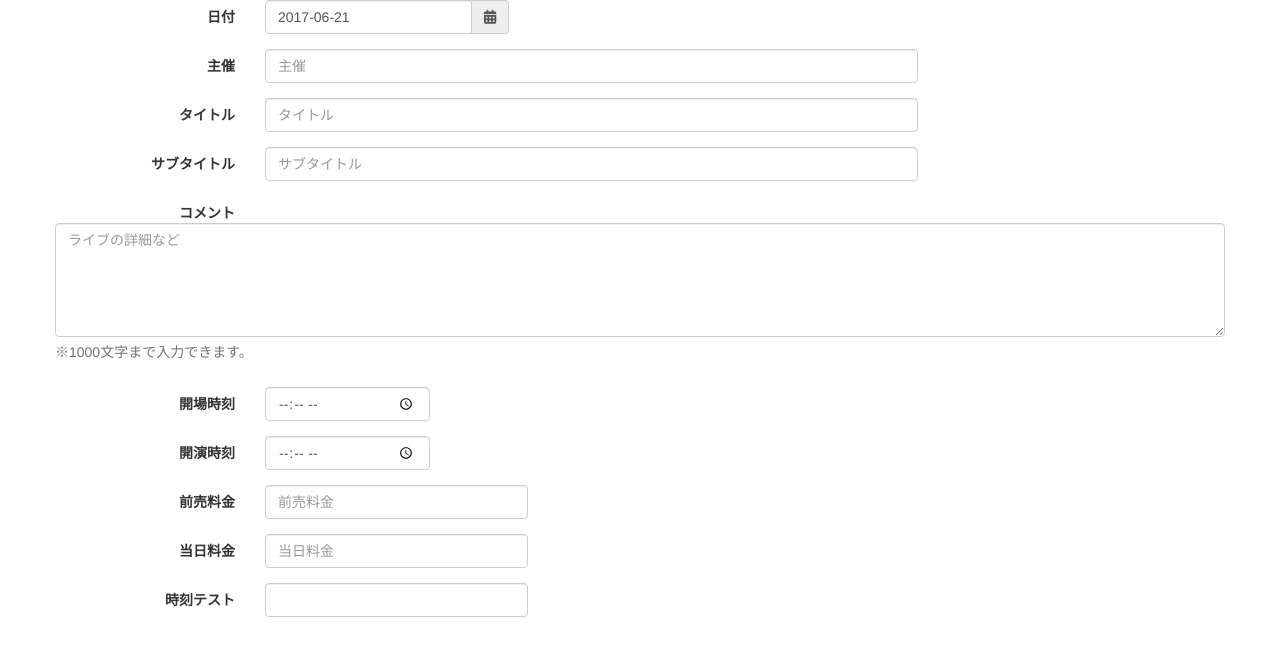
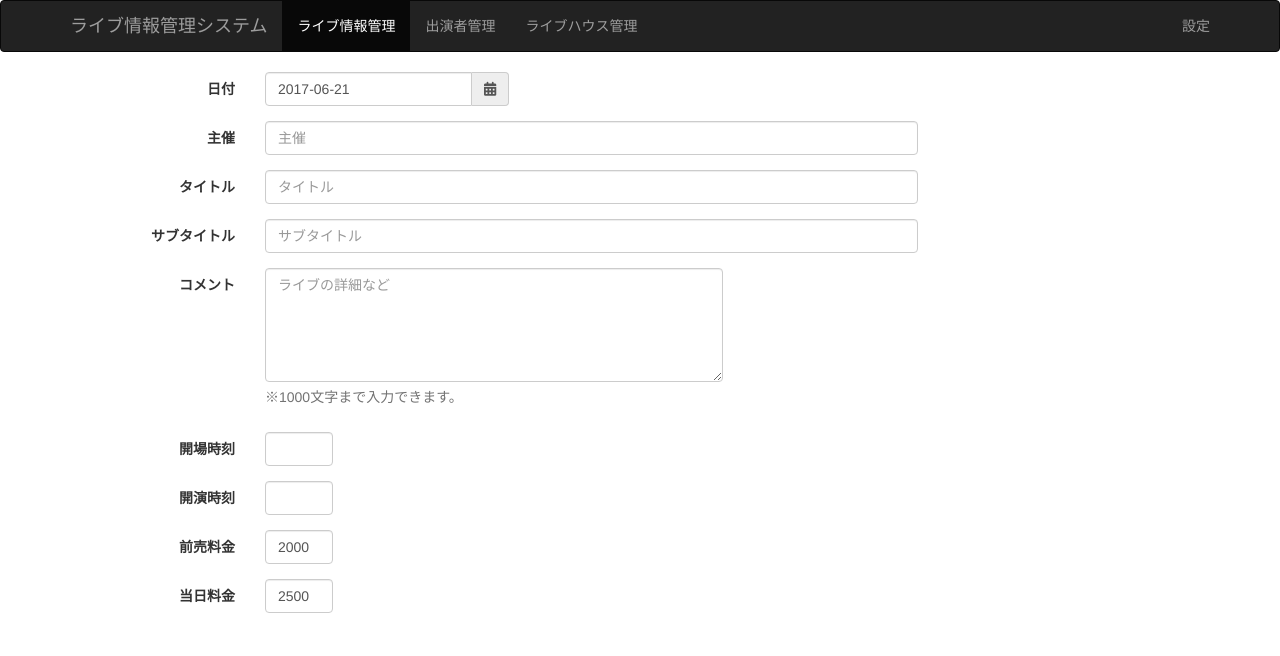
Before and after one commit to cohyou/bootstrap_practice, a plain HTML site: page live_info_edit.html in a window 1280 px wide. Drawn offline with nearby package versions, Linux system fonts and the light colour scheme.

Commit message:
change for live_info

```diff
--- a/live_info_edit.html
+++ b/live_info_edit.html
@@ -6,10 +6,29 @@
   <meta name="viewport" content="width=device-width, initial-scale=1.0">
   <link rel="stylesheet" href="https://maxcdn.bootstrapcdn.com/bootstrap/3.3.7/css/bootstrap.min.css" >
   <link rel="stylesheet" href="bootstrap-datepicker/dist/css/bootstrap-datepicker.min.css">
-  <link rel="stylesheet" href="jqeury-timepicker/jquery.timepicker.css">
+  <link rel="stylesheet" href="jquery-timepicker/jquery.timepicker.css">
   <title>title</title>
 </head>
 <body>
+  <nav class="navbar navbar-inverse" role="navigation">
+    <div class="container">
+      <div class="navbar-header">
+        <a class="navbar-brand" href="#">ライブ情報管理システム</a>
+      </div>
+
+      <ul class="nav navbar-nav navbar-left">
+        <li class="active"><a href="#">ライブ情報管理</a></li>
+        <li><a href="#">出演者管理</a></li>
+        <li><a href="#">ライブハウス管理</a></li>
+      </ul>
+
+      <ul class="nav navbar-nav navbar-right">
+        <li><a href="#">設定</a></li>
+      </ul>
+    </div>
+
+  </nav>
+
   <div class="container">
     <!--
     datef
@@ -60,46 +79,40 @@
 
     <div class="form-group">
       <label for="comment" class="control-label col-sm-2">コメント</label>
-      <textarea id="comment"
-      cols="40" rows="5"
-      placeholder="ライブの詳細など" class="form-control"></textarea>
-      <p class="help-block">※1000文字まで入力できます。</p>
-    </div>
-
-    <div class="form-group">
-      <label for="open-time" class="control-label col-sm-2">開場時刻</label>
-      <div class="col-sm-2">
-        <input id="open-time" type="time" placeholder="開場時刻" class="form-control">
+      <div class="col-sm-5">
+        <textarea id="comment" rows="5" placeholder="ライブの詳細など" class="form-control"></textarea>
+        <p class="help-block">※1000文字まで入力できます。</p>
       </div>
     </div>
 
     <div class="form-group">
-      <label for="open-time" class="control-label col-sm-2">開演時刻</label>
-      <div class="col-sm-2">
-        <input id="start-time" type="time" placeholder="開演時刻" class="form-control">
+      <label class="control-label col-sm-2">開場時刻</label>
+      <div class="col-sm-1">
+        <input id="open-time" type="text" class="form-control" data-time-format="H:i">
+      </div>
+    </div>
+
+    <div class="form-group">
+      <label class="control-label col-sm-2">開演時刻</label>
+      <div class="col-sm-1">
+        <input id="start-time" type="text" class="form-control" data-time-format="H:i">
       </div>
     </div>
 
     <div class="form-group">
       <label for="advance-fee" class="control-label col-sm-2">前売料金</label>
-      <div class="col-sm-3">
-        <input id="advance-fee" type="text" placeholder="前売料金" class="form-control">
+      <div class="col-sm-1">
+        <input id="advance-fee" type="text" class="form-control" value="2000">
       </div>
     </div>
 
     <div class="form-group">
       <label for="door-fee" class="control-label col-sm-2">当日料金</label>
-      <div class="col-sm-3">
-        <input id="door-fee" type="text" placeholder="当日料金" class="form-control">
+      <div class="col-sm-1">
+        <input id="door-fee" type="text" class="form-control" value="2500">
       </div>
     </div>
 
-    <div id="time-test" class="form-group some-time-inputs">
-      <label class="control-label col-sm-2">時刻テスト</label>
-      <div class="col-sm-3">
-        <input type="text" class="form-control" data-time-format="H:i:s">
-      </div>
-    </div>
   </form>
 </div>
 
@@ -108,7 +121,7 @@
 <script src="https://use.fontawesome.com/f809cfaef5.js"></script>
 <script src="bootstrap-datepicker/dist/js/bootstrap-datepicker.min.js"></script>
 <script src="bootstrap-datepicker/dist/locales/bootstrap-datepicker.ja.min.js"></script>
-<script src="jqeury-timepicker/jquery.timepicker.min.js"></script>
+<script src="jquery-timepicker/jquery.timepicker.min.js"></script>
 <script>
 $(function(){
     // Default
@@ -117,7 +130,9 @@ $(function(){
         language: 'ja'
     });
 
-    $('#time-test .some-time-inputs').timepicker({});
+    $('#open-time').timepicker({ scrollDefault: '18:00'});
+    $('#start-time').timepicker({ scrollDefault: '18:30'});
+});
 });
 </script>
 </body>
```
